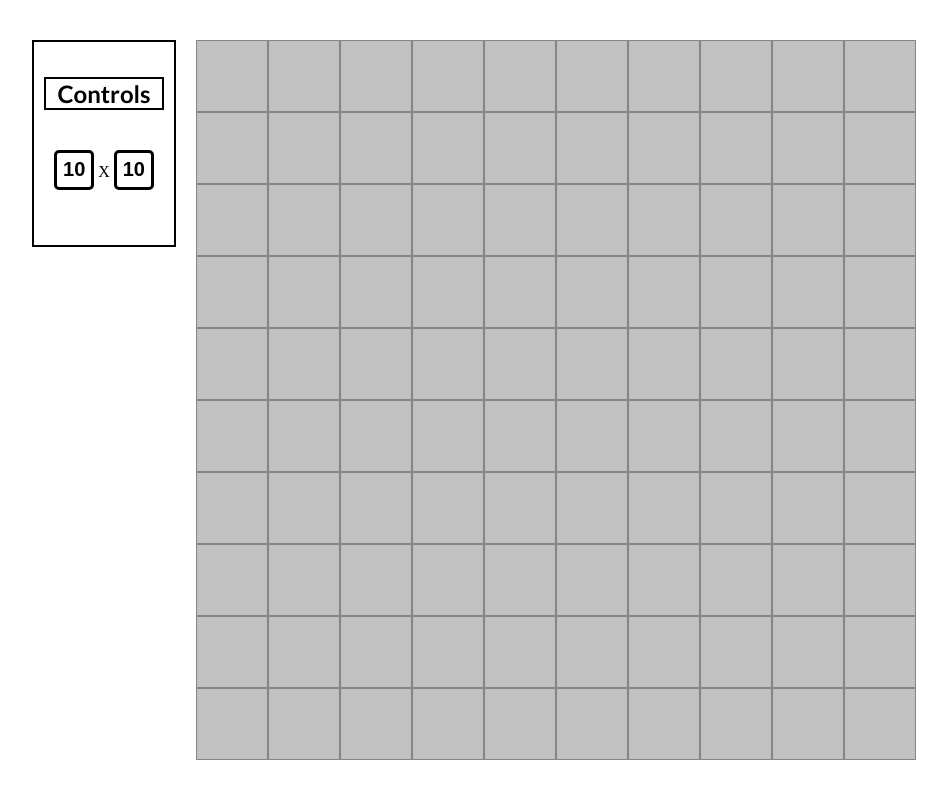
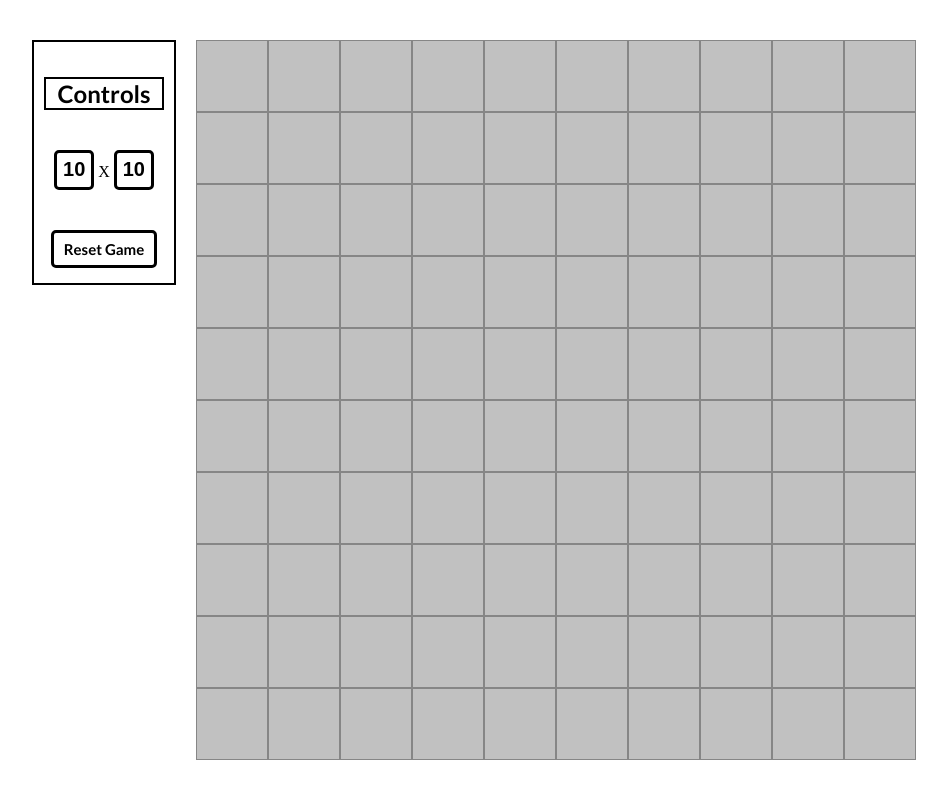
Before and after one commit to Sesti/grid-color-game, a plain HTML site: page index.html in a window 1280 px wide. Shown: the whole page, without its empty margins (84-1031 px from the left). Drawn offline with Linux system fonts and the light colour scheme.

Commit message:
Added a reset button

```diff
--- a/public/css/style.css
+++ b/public/css/style.css
@@ -67,6 +67,21 @@ body{
     animation-delay: 0.2s;
     animation-fill-mode: forwards;
 }
+#reset{
+    background:none;
+    border:3px solid #000;
+    border-radius:5px;
+    margin:0 auto;
+    display:block;
+    font-family:'Lato', sans-serif;
+    font-size:15px;
+    cursor:pointer;
+    padding:7px 10px;
+    transition:0.3s all ease;
+}
+#reset:hover{
+    background:rgba(0,0,0,0.4);
+}
 
 @keyframes fadeIn{
     from{
--- a/public/js/Gameboard.js
+++ b/public/js/Gameboard.js
@@ -21,6 +21,7 @@ export default class Gameboard  {
         this.controlsElement = undefined;
         this.controlsSelector = undefined;
         this.scoreElement = undefined;
+        this.resetButton = undefined;
         this.createGrid();
     }
 
@@ -93,6 +94,9 @@ export default class Gameboard  {
         this.inputHeight = document.querySelector('#gridHeight');
         this.inputHeight.addEventListener('click', function(){ this.setSelectionRange(0, this.value.length) }.bind(this.inputHeight));
         this.inputHeight.addEventListener('change', () => this.updateGrid());
+
+        this.resetButton = document.querySelector('#reset');
+        this.resetButton.addEventListener('click', () => this.updateGrid());
     }
 
     /**
@@ -197,7 +201,8 @@ export default class Gameboard  {
                 <div id="choice">
                     <input id="gridWidth" value="${w}"> X <input id="gridHeight" value="${h}">
                 </div>
-                <div id="score"></div>`;
+                <div id="score"></div>
+                <button id="reset">Reset Game</button>`;
     }
 
     displayScore(){
--- a/public/js/script.js
+++ b/public/js/script.js
@@ -3,3 +3,6 @@ import Gameboard from './Gameboard.js';
 let gameboard = new Gameboard();
 gameboard.attachTo('#grid');
 gameboard.attachControls('#controls');
+
+// Testing
+window.gameboard = gameboard;
```
